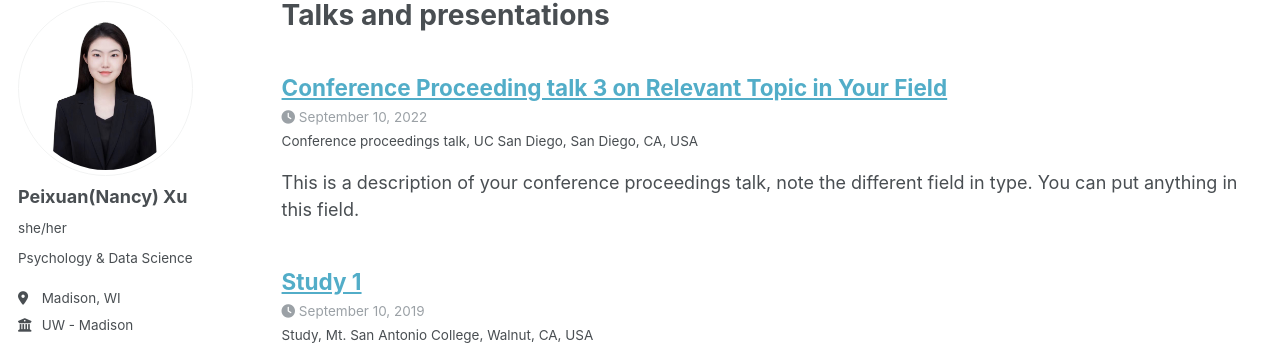
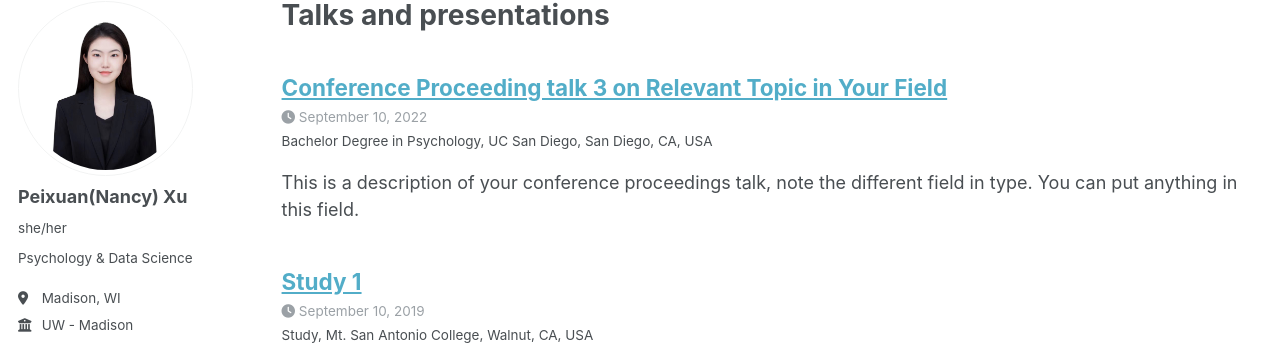
Before and after one commit to pxx88/pxx88.github.io, a Jekyll site: the page built from _pages/talks.html, in a window 1280 px wide and 1263 px high. Shown: the part 98-443 px from the top of the window. Built offline with Jekyll 4.4.1, drawn with Linux system fonts in a browser that asks for light colours; some web fonts are replaced.

Commit message:
Update 2022-09-10-study.md

```diff
--- a/_talks/2022-09-10-study.md
+++ b/_talks/2022-09-10-study.md
@@ -1,7 +1,7 @@
 ---
 title: "Conference Proceeding talk 3 on Relevant Topic in Your Field"
 collection: talks
-type: "Conference proceedings talk"
+type: "Bachelor Degree in Psychology"
 permalink: /talks/2022-09-10-study
 venue: "UC San Diego"
 date: 2022-09-10
```
